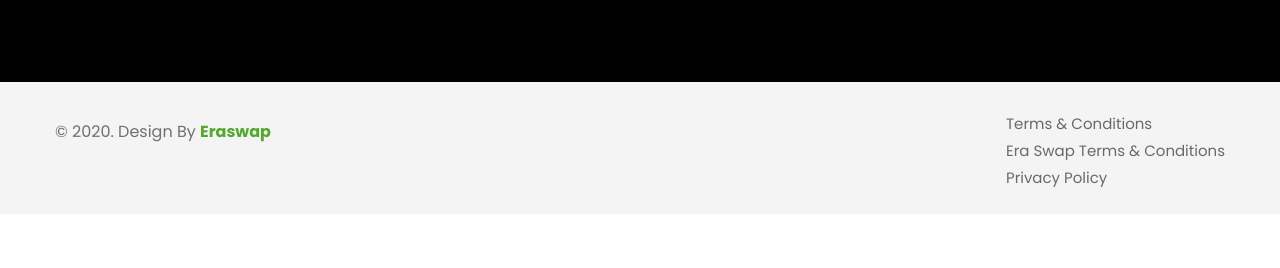
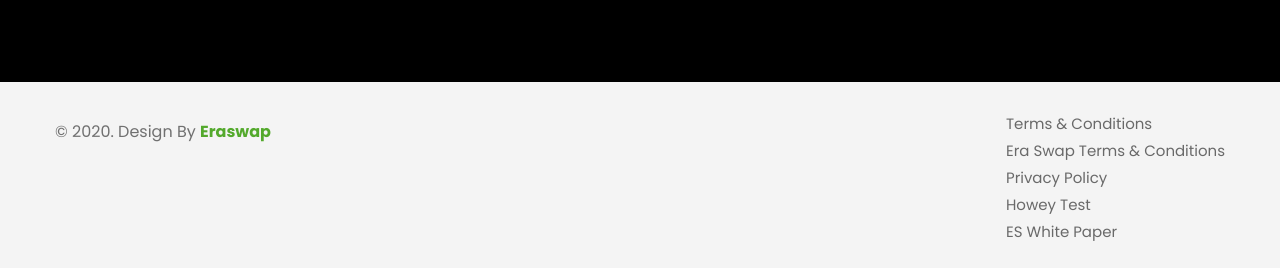
Before and after one commit to KMPARDS/recycle-dapp-website, a plain HTML site: page index.html in a window 1280 px wide. Shown: the part 1750-2018 px from the top of the page. Before the commit the page ends 1964 px from the top, so only its background shows below. Drawn offline with Linux system fonts and the light colour scheme; some packages are replaced by stand-ins of ours.

Commit message:
howey test and whitepaper added 17july

```diff
--- a/index.html
+++ b/index.html
@@ -343,6 +343,8 @@
                                     <li><a href="recycle-terms-conditions.pdf" target="_blank">Terms & Conditions</a></li>
                                     <li><a href="https://eraswaptoken.io/pdf/eraswap-terms-conditions.pdf" target="_blank">Era Swap Terms & Conditions</a></li>
 									<li><a href="Privacy-policy.pdf" target="_blank">Privacy Policy</a></li>
+                                    <li><a href="http://eraswaptoken.io/pdf/era-swap-howey-test-letter-august7-2018.pdf" target="_blank">Howey Test</a></li>
+                                    <li><a href="http://eraswaptoken.io/pdf/eraswap_whitepaper.pdf" target="_blank">ES White Paper </a></li>
 								</ul>
                             </div>
                             <!-- .social-box -->
```
